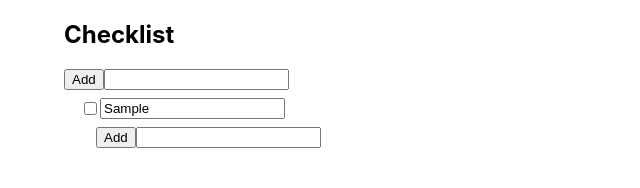
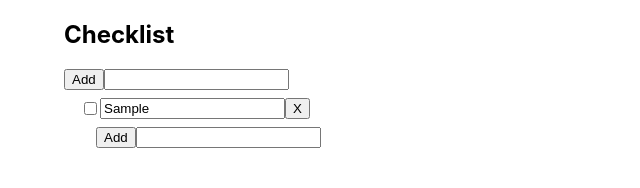
Before and after one commit to GraysonRicketts/Checklist-It, a React (Create React App) app: page / in a window 1280 px wide. Both pictures are taken after typing "Sample" into the empty fields and a click on the button "Add". Shown: the top 188 px of the page, without its empty margins (0-640 px from the left). Built offline with nearby package versions, Linux system fonts and the light colour scheme.

Commit message:
allow deleting of tasks

```diff
--- a/src/Checklist/containers/Task.js
+++ b/src/Checklist/containers/Task.js
@@ -2,7 +2,11 @@ import React from 'react';
 import TaskList from '../components/TaskList';
 import AddTask from './AddTask'
 import { useSelector, useDispatch } from "react-redux";
-import { toggleTask as toggleTaskAction, editTask as editTaskAction } from '../tasks.actions';
+import {
+    toggleTask as toggleTaskAction,
+    editTask as editTaskAction,
+    deleteTask as deleteTaskAction
+ } from '../tasks.actions';
 
 function Task(props) {
     const { id } = props;
@@ -17,12 +21,17 @@ function Task(props) {
         dispatch(editTaskAction(id, event.target.value));
     }
 
+    const deleteTask = () => {
+        dispatch(deleteTaskAction(id));
+    }
+
     return (
         <div className="task-section">
             <div className="task-text-div">
                 <input type="checkbox" onChange={toggleTask} checked={completed} />
                 <input type="text" value={text} onChange={updateTask} className="task-input"
                 style={{textDecoration: completed ? 'line-through' : 'none'}}/>
+                <button type="button" onClick={deleteTask}>X</button>
             </div>
 
             {subTasks ?
--- a/src/Checklist/tasks.actions.js
+++ b/src/Checklist/tasks.actions.js
@@ -22,6 +22,11 @@ export const editTask = (id, text) => ({
   text
 })
 
+export const deleteTask = (id) => ({
+  type: 'DELETE_TASK',
+  id
+})
+
 export const VisibilityFilters = {
   SHOW_ALL: 'SHOW_ALL',
   SHOW_COMPLETED: 'SHOW_COMPLETED',
--- a/src/Checklist/tasks.reducer.js
+++ b/src/Checklist/tasks.reducer.js
@@ -14,6 +14,8 @@ const tasks = (state = [], action) => {
       return state.map(t => t.id === action.id ? { ...t, text: action.text} : t);
     case 'TOGGLE_TASK':
       return state.map(t => t.id === action.id ? {...t, completed: !t.completed} : t);
+    case 'DELETE_TASK':
+      return state.filter(t => t.id !== action.id);
     default:
       return state
   }
```
